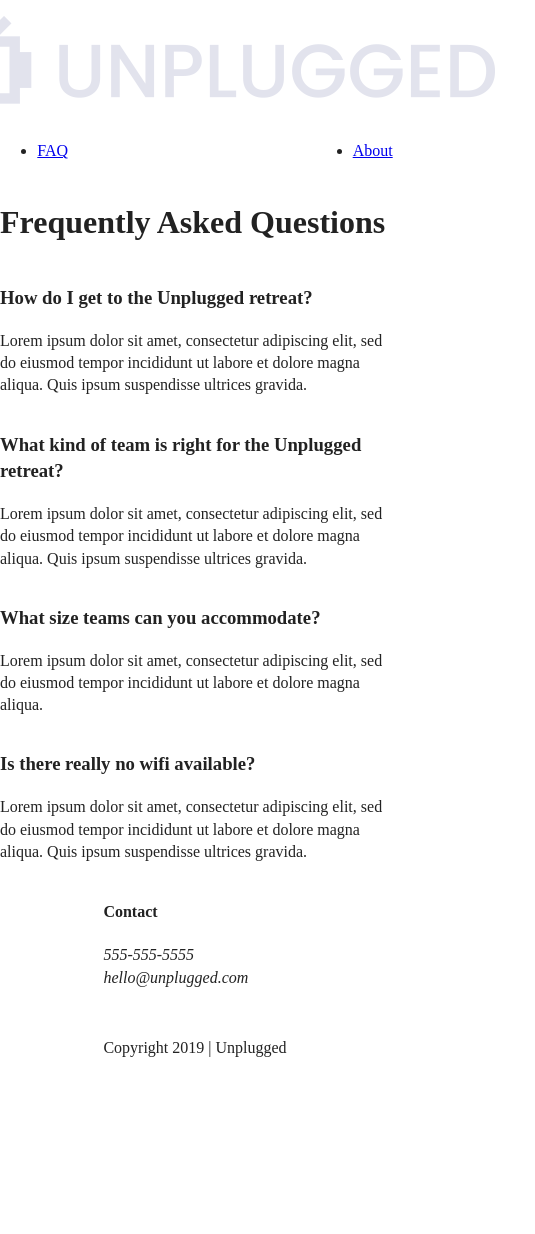
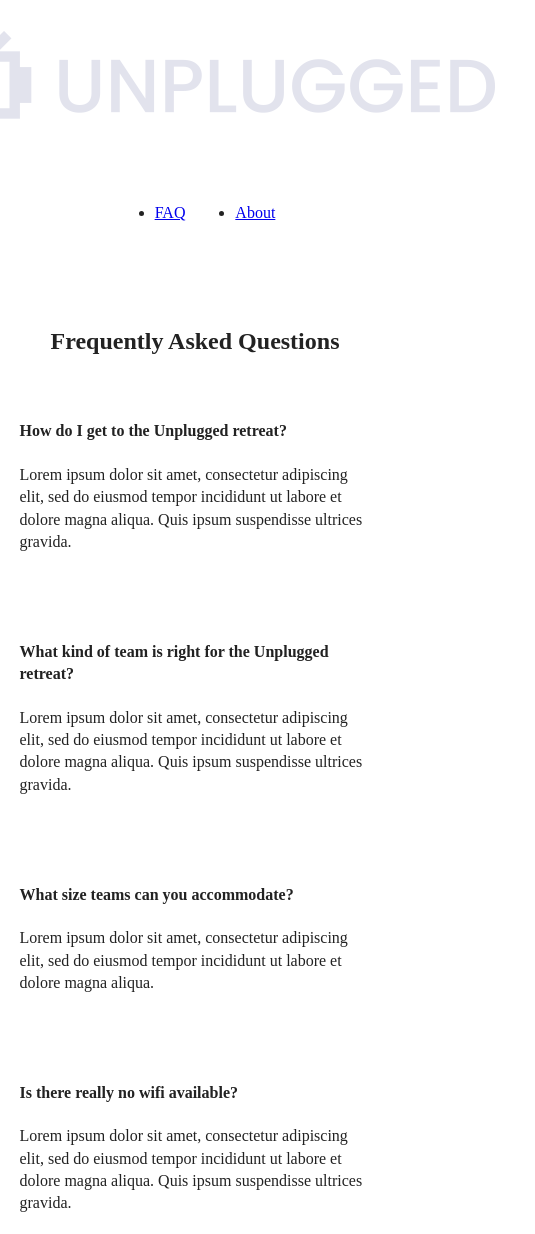
Before and after one commit to mandy-pb/unplugged, a website: page faq/index.html in a window 390 px wide. Shown: the top 1234 px of the page, 535 px wide, since content can reach past the window. Before the commit the page ends 1076 px from the top, so only its background shows below. Drawn offline with Linux system fonts and the light colour scheme; files that its build step writes are made by us from their sources; files whose address does not match are found by name.

Commit message:
Formatted mobile css layout. As well, ass tweaked little errors in faq, about, and homepage html

```diff
--- a/css/main.css
+++ b/css/main.css
@@ -87,6 +87,10 @@ textarea {
    Author's custom styles
    ========================================================================== */
 
+   .content-wrapper {
+    width:90%;
+    margin:50px 0;
+   }
 /*------------------ BASE HEADER - FOOTER STYLES -----------------*/
 
 header,
@@ -97,55 +101,78 @@ footer {
   flex-flow:row wrap;
 }
 
-/*------------ HEADER STYLES -----------------*/
+/*HEADER STYLES*/
 
 header {
-
+  padding:15px 0;
 }
 
 header .content-wrapper {
+  display:flex;
   justify-content: center;
+  align-items: center;
   flex-flow:row wrap;
+  margin:0;
 }
 
-header figure {
+figure {
 
 }
 
 .header-divider {
-
+  width:100%;
+  height: 1px;
+  margin:10px 0 20px 0;
 }
 
 header nav {
+  display:flex;
   justify-content:space-around;
+  align-items: center;
   flex-flow:row wrap;
+  width:60%;
 }
 
 header nav ul {
   display:flex;
   justify-content:space-around;
+  width:100%;
 }
 
 header nav ul li {
 
 }
 
-/*- FOOTER -*/
+/*FOOTER*/
 
 footer {
-
+  flex-direction:column;
 }
 
 footer .content-wrapper {
-
+  margin:50px 0;
+  width:55%;
 }
 
 footer .social-icons {
   display:flex;
+  justify-content: space-around;
+  align-items: center;
 }
 
-footer .social p {
+footer .social-icons p {
+  display:flex;
   justify-content: center;
+  align-items: center;
+}
+
+
+footer p {
+  margin:0;
+}
+
+footer .contact {
+  margin-bottom:50px;
 }
 
 .contact h4 {
@@ -160,20 +187,20 @@ footer .social p {
 
 }
 
-.social-icons {
-
-}
-
-/*- COPYRIGHT -*/
+/*COPYRIGHT*/
 
 .copyright {
-
+  margin:20px 0;
 }
 
 /*------------ MOBILE STYLES - HOMEPAGE -----------------*/
 
+/*HERO AREA*/
+
 .hero-area {
   display:flex;
+  justify-content: center;
+  flex-flow:row wrap;
 }
 
 .hero-area .content-wrapper {
@@ -184,8 +211,12 @@ footer .social p {
 
 }
 
+/*ASIDE AREA*/
+
 aside {
   display:flex;
+  justify-content: center;
+  align-items: center;
   flex-flow: row wrap;
 }
 
@@ -198,48 +229,62 @@ aside .form-description {
 }
 
 aside .form {
-
+  padding:0 20px;
 }
 
 aside .signup-button {
 
 }
 
-/*----------- FEATURED SECTION ---------*/
+/*FEATURED SECTION*/
 
 .features {
   display:flex;
+  justify-content: center;
+  flex-flow:row wrap;
 }
 
 .features .features-items {
   display:flex;
+  justify-content: center;
+  align-items: center;
   flex-flow: row wrap;
 }
 
 .features h2 {
-
+  margin-bottom:60px;
 }
 
-/*-----------REVIEWS -----------*/
+.features article {
+  width:63%;
+  margin:30px 0;
+}
+
+.features p {
+  margin:0;
+}
+/*REVIEWS*/
 
 .reviews {
   display:flex;
+  justify-content: center;
   flex-flow: row wrap;
 }
 
 .reviews h2 {
-
+  margin-bottom: 40px;
 }
 
 .review-subheading {
 
 }
 
-.review-subheading h3 {
-
+.reviews h3 {
+  width:55%;
+  margin:20px 0;
 }
 
-.review-subheading p {
+.reviews p {
 
 }
 
@@ -247,6 +292,8 @@ aside .signup-button {
 
 .mission {
   display:flex;
+  justify-content: center;
+  align-items: center;
   flex-flow: row wrap;
 }
 
@@ -264,6 +311,8 @@ aside .signup-button {
 
 .contact-section {
   display:flex;
+  justify-content: center;
+  align-items: center;
   flex-flow:row wrap;
 }
 
@@ -271,70 +320,34 @@ aside .signup-button {
 
 }
 
-.general-info h3 {
-
-}
-
-.general-info address {
-
-}
-
-.facilitator h3 {
-
-}
-
-.facilitator address {
-
+.contact-content p {
+  margin:0;
 }
 
 /*----------- MOBILE STYLE - FAQ PAGE ---------------*/
 
 .faq {
   display:flex;
+  justify-content: center;
+  align-items: center;
   flex-flow:row wrap;
-}
-
-.questions h1 {
-
 }
 
 .faq .content-wrapper {
   display:flex;
+  justify-content: center;
+  align-items: center;
   flex-flow:row wrap;
+  margin:50px 0 0 0;
 }
 
-.get-to h3 {
-
+.faq h2 {
+  margin-bottom:40px;
 }
 
-.get-to p {
-
+.faq-content {
+  margin-bottom:50px;
 }
-
-.right-team h3 {
-
-}
-
-.right-team p {
-
-}
-
-.team-size h3 {
-
-}
-
-.team-size p {
-
-}
-
-.no-wifi h3 {
-
-}
-
-.no-wifi p {
-
-}
-
 
 
 /* ==========================================================================
--- a/faq/index.html
+++ b/faq/index.html
@@ -44,57 +44,37 @@
 
   </header>
 
-  <main>
-
-    <section class="questions">
+  <main class="faq">
 
    <div class="content-wrapper">
+      <h2>Frequently Asked Questions</h2>
 
-        <h1>Frequently Asked Questions</h1>
-
-      </div>
-
-    </section>
-
-    <section>
-
-      <div class="faq">
-
-        <div class="content-wrapper">
-
-          <div class="get-to">
-
-            <h3>How do I get to the Unplugged retreat?</h3>
+      <div class="faq-content">
+        <h4>How do I get to the Unplugged retreat?</h4>
         <p>
           Lorem ipsum dolor sit amet, consectetur adipiscing elit, sed do eiusmod tempor
           incididunt ut labore et dolore magna aliqua. Quis ipsum suspendisse ultrices gravida.
         </p>
-
       </div>
 
-         <div class="right-team">
-
-            <h3>What kind of team is right for the Unplugged retreat?</h3>
+      <div class="faq-content">
+        <h4>What kind of team is right for the Unplugged retreat?</h4>
         <p>
           Lorem ipsum dolor sit amet, consectetur adipiscing elit, sed do eiusmod tempor
           incididunt ut labore et dolore magna aliqua. Quis ipsum suspendisse ultrices gravida.
         </p>
-
       </div>
 
-          <div class="team-size">
-
-            <h3> What size teams can you accommodate?</h3>
+      <div class="faq-content">
+        <h4> What size teams can you accommodate?</h4>
         <p>
           Lorem ipsum dolor sit amet, consectetur adipiscing elit, sed do eiusmod tempor
           incididunt ut labore et dolore magna aliqua.
         </p>
-
       </div>
 
-          <div class="no-wifi">
-
-            <h3>Is there really no wifi available?</h3>
+      <div class="faq-content">
+        <h4>Is there really no wifi available?</h4>
         <p>
           Lorem ipsum dolor sit amet, consectetur adipiscing elit, sed do eiusmod tempor
           incididunt ut labore et dolore magna aliqua. Quis ipsum suspendisse ultrices gravida.
@@ -102,11 +82,6 @@
       </div>
 
     </div>
-
-      </div>
-
-    </aside>
-
  </main>
 
   <footer>
@@ -115,8 +90,10 @@
         <div class="contact">
           <h4>Contact</h4>
           <address>
+            <p>
               555-555-5555<br>
               hello@unplugged.com
+            </p>
           </address>
         </div>
         <div class="social">
```
Also changed, not shown: about/index.html (+8 -5 lines), index.html (+2 -3 lines). Lines whose indentation alone changed are shown as unchanged.
